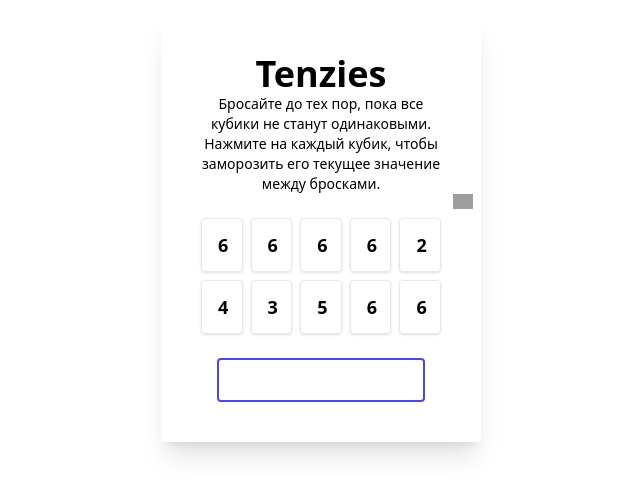
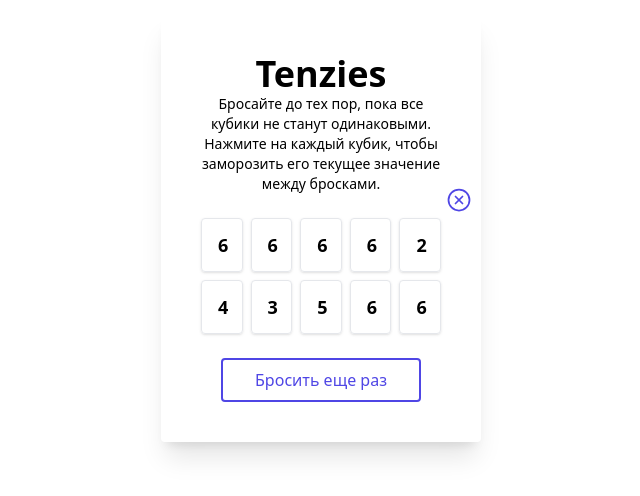
Before and after one commit to pablosukaban/tenzies-ts, a React (Vite) app: page / in a window 1280 px wide. Shown: the part 172-668 px from the top of the page, without its empty margins (319-959 px from the left). Built offline with nearby package versions, Linux system fonts and the light colour scheme; grey boxes are pictures that could not be loaded.

Commit message:
rus, close 2.0

```diff
--- a/package.json
+++ b/package.json
@@ -9,6 +9,7 @@
     "preview": "vite preview"
   },
   "dependencies": {
+    "phosphor-react": "^1.4.1",
     "prettier": "^2.7.1",
     "react": "^18.2.0",
     "react-dom": "^18.2.0",
--- a/src/components/Board.tsx
+++ b/src/components/Board.tsx
@@ -1,5 +1,6 @@
 import React from 'react';
 import { DiceType } from './TenziesGame';
+import { XCircle } from 'phosphor-react';
 
 interface BoardProps {
     diceList: DiceType[];
@@ -40,10 +41,10 @@ const Board = ({
             <li
                 onClick={handleCloseClick}
                 className={
-                    'cursor-pointer absolute top-0 right-0 w-5 h-5 translate-x-8 -translate-y-6'
+                    'cursor-pointer absolute top-0 right-0 w-5 h-5 translate-x-6 -translate-y-8 transition'
                 }
             >
-                <img src={'./assets/2circle.svg'} alt={'close btn'}/>
+                <XCircle size={28} color={'#4F46E5'} />
             </li>
             {diceList.map((item, index) => (
                 <Cube
--- a/src/components/TenziesGame.tsx
+++ b/src/components/TenziesGame.tsx
@@ -88,7 +88,7 @@ const TenziesGame = () => {
                 />
                 <button
                     className={
-                        'border-2 border-indigo-600 text-indigo-600 hover:text-white hover:bg-indigo-600 text-white font-bold px-8 py-2 rounded active:bg-indigo-500 transition'
+                        'border-2 border-indigo-600 text-indigo-600 hover:text-white hover:bg-indigo-600 px-8 py-2 rounded active:bg-indigo-500 transition'
                     }
                     onClick={handleButtonClick}
                 >
```
Also changed, not shown: src/assets/2circle.svg, 1 other file (tests, documents, lock files or other folders).
